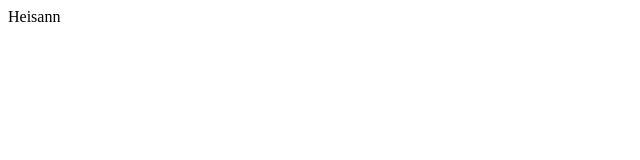
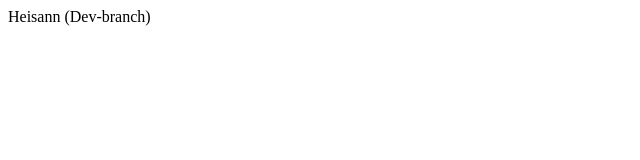
Before and after one commit to KristianSF/kristiansf.github.io, a plain HTML site: page index.html in a window 1280 px wide. Shown: the whole page, without its empty margins (0-640 px from the left). Drawn offline with Linux system fonts and the light colour scheme.

Commit message:
test dev branch endring

```diff
--- a/index.html
+++ b/index.html
@@ -5,6 +5,6 @@
     </title>
   </head>
   <body>
-  Heisann
+  Heisann (Dev-branch)
   </body>
 </html>
```
